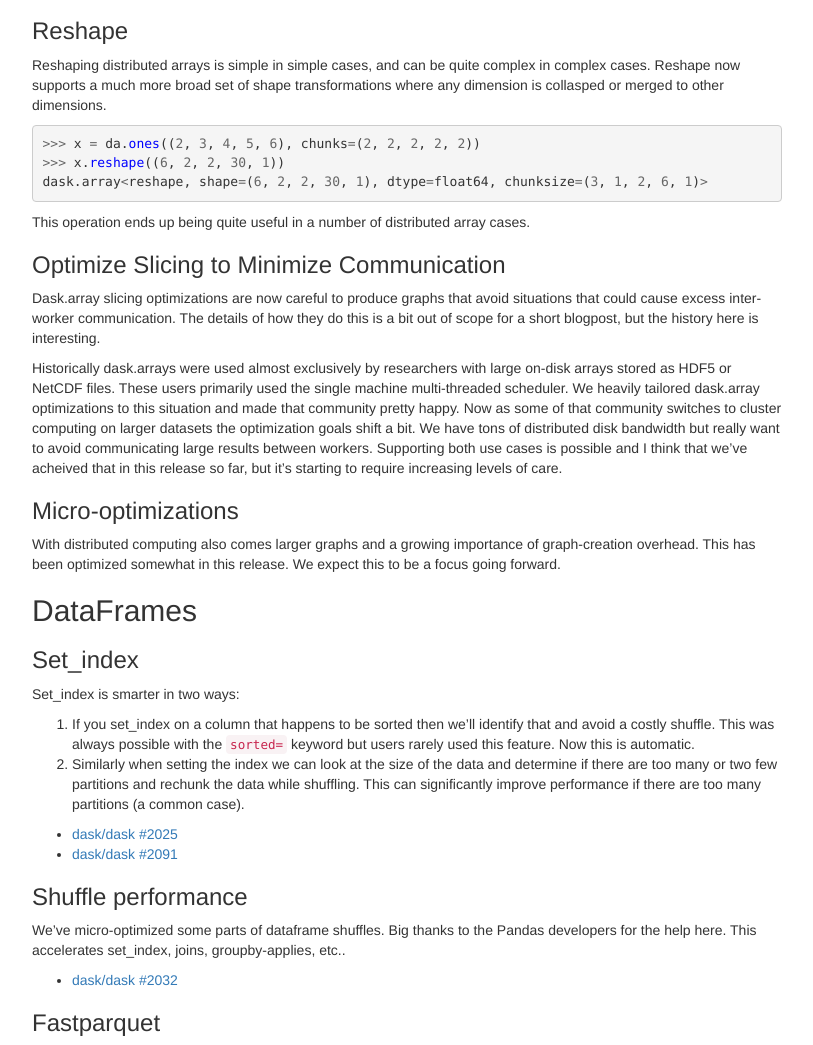
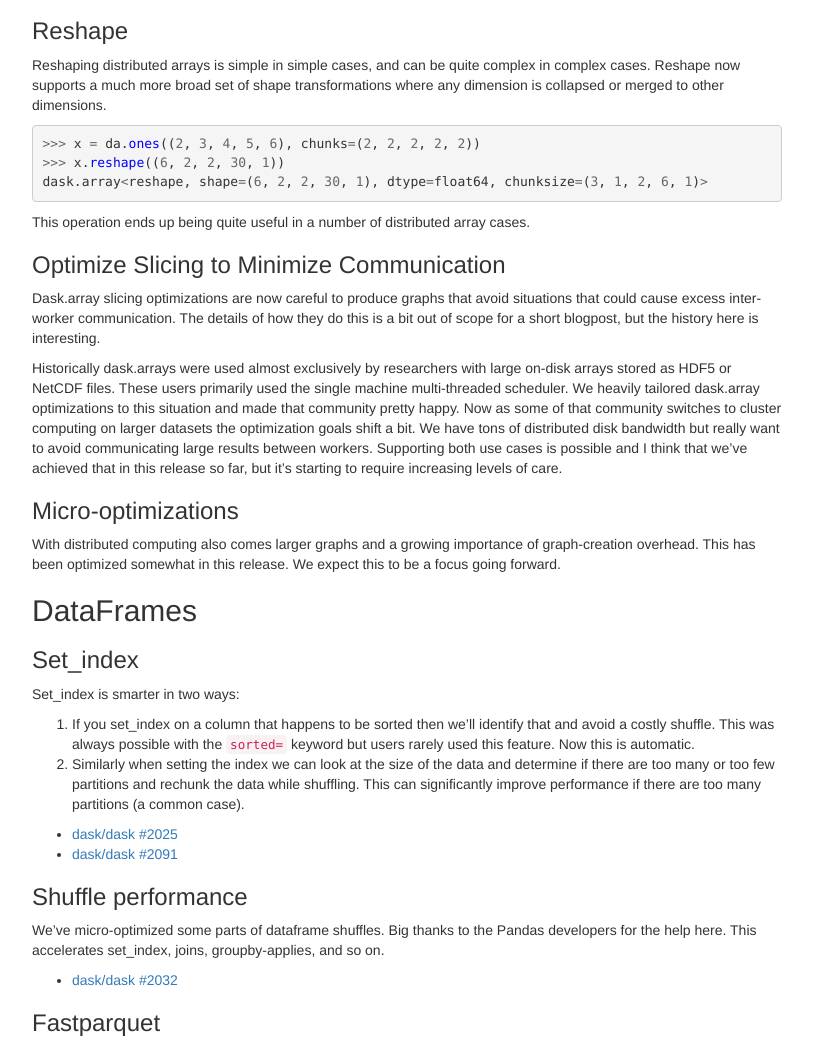
Before and after one commit to besyskymnbk/blog, a Jekyll site: the page built from _posts/work/2017-03-21-dask-0.14.1.md, in a window 1280 px wide and 1400 px high, scrolled down 465 px. Shown: the part 203-1248 px from the top of the window, without its empty margins (233-1046 px from the left). Built offline with Jekyll 4.4.1, drawn with Linux system fonts in a browser that asks for light colours; comment, search, counter and statistics services are not loaded; some of the changed text lies outside the part shown.

Commit message:
small fixes (#12)
small fixes. There are still a "TODO provide link" and some acknowledgements to fill in. Not sure if "(this was doable before)" was also intended to be expanded.

````diff
--- a/_posts/work/2017-03-21-dask-0.14.1.md
+++ b/_posts/work/2017-03-21-dask-0.14.1.md
@@ -47,7 +47,7 @@ array([  1.,   2.,   3.,   4.,   5.,   6.,   7.,   8.,   9.,  10.])
 
 Reshaping distributed arrays is simple in simple cases, and can be quite
 complex in complex cases.  Reshape now supports a much more broad set of shape
-transformations where any dimension is collasped or merged to other dimensions.
+transformations where any dimension is collapsed or merged to other dimensions.
 
 ```python
 >>> x = da.ones((2, 3, 4, 5, 6), chunks=(2, 2, 2, 2, 2))
@@ -73,7 +73,7 @@ optimizations to this situation and made that community pretty happy.
 Now as some of that community switches to cluster computing on larger datasets
 the optimization goals shift a bit.  We have tons of distributed disk bandwidth
 but really want to avoid communicating large results between workers.
-Supporting both use cases is possible and I think that we've acheived that in
+Supporting both use cases is possible and I think that we've achieved that in
 this release so far, but it's starting to require increasing levels of care.
 
 
@@ -94,7 +94,7 @@ Set_index is smarter in two ways:
 that and avoid a costly shuffle.  This was always possible with the `sorted=`
 keyword but users rarely used this feature.  Now this is automatic.
 2.  Similarly when setting the index we can look at the size of the data and
-determine if there are too many or two few partitions and rechunk the data
+determine if there are too many or too few partitions and rechunk the data
 while shuffling.  This can significantly improve performance if there are too
 many partitions (a common case).
 
@@ -106,7 +106,7 @@ many partitions (a common case).
 
 We've micro-optimized some parts of dataframe shuffles.  Big thanks to the
 Pandas developers for the help here.  This accelerates set_index, joins,
-groupby-applies, etc..
+groupby-applies, and so on.
 
 - [dask/dask #2032](https://github.com/dask/dask/pull/2032)
 
@@ -162,7 +162,7 @@ ZeroDivisionError: division by zero
 ```
 
 Now if you're in IPython or a Jupyter notebook you can use the `%debug` magic
-to jump into the stacktrace, investigate local variables, etc..
+to jump into the stacktrace, investigate local variables, and so on.
 
 ```python
 In [8]: %debug
@@ -261,8 +261,8 @@ Nanny processes.
 ### Connection pooling for inter-worker communications
 
 Workers now maintain a pool of sustained connections between each other.  This
-pool is of a fixed size and removes connections with an least-recently-used
-policy.  It avoids re-connection delays when transfering data between workers.
+pool is of a fixed size and removes connections with a least-recently-used
+policy.  It avoids re-connection delays when transferring data between workers.
 In practice this shaves off a millisecond or two from every communication.
 
 This is actually a revival of an old feature that we had turned off last year
@@ -281,7 +281,7 @@ CPU times: user 4.96 s, sys: 348 ms, total: 5.31 s
 Wall time: 11.1 s
 ```
 
-There may be room for improvement here though, for comparison here is the same
+There may be room for improvement here though. For comparison here is the same
 test with the `concurent.futures.ProcessPoolExecutor`.
 
 ```python
````
Also changed, not shown: other parts of _posts/work/2017-03-21-dask-0.14.1.md (+10 -10 lines).
